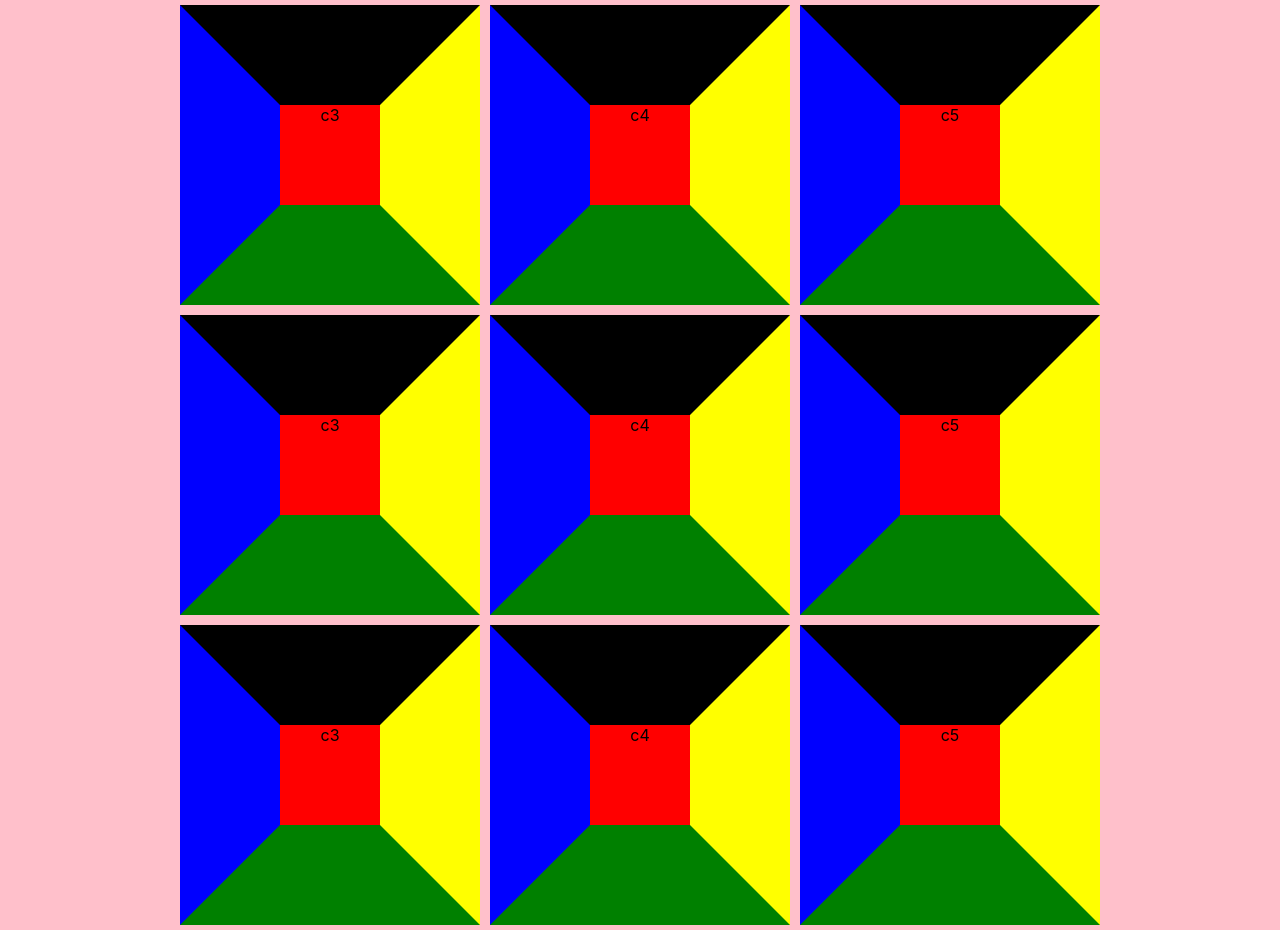
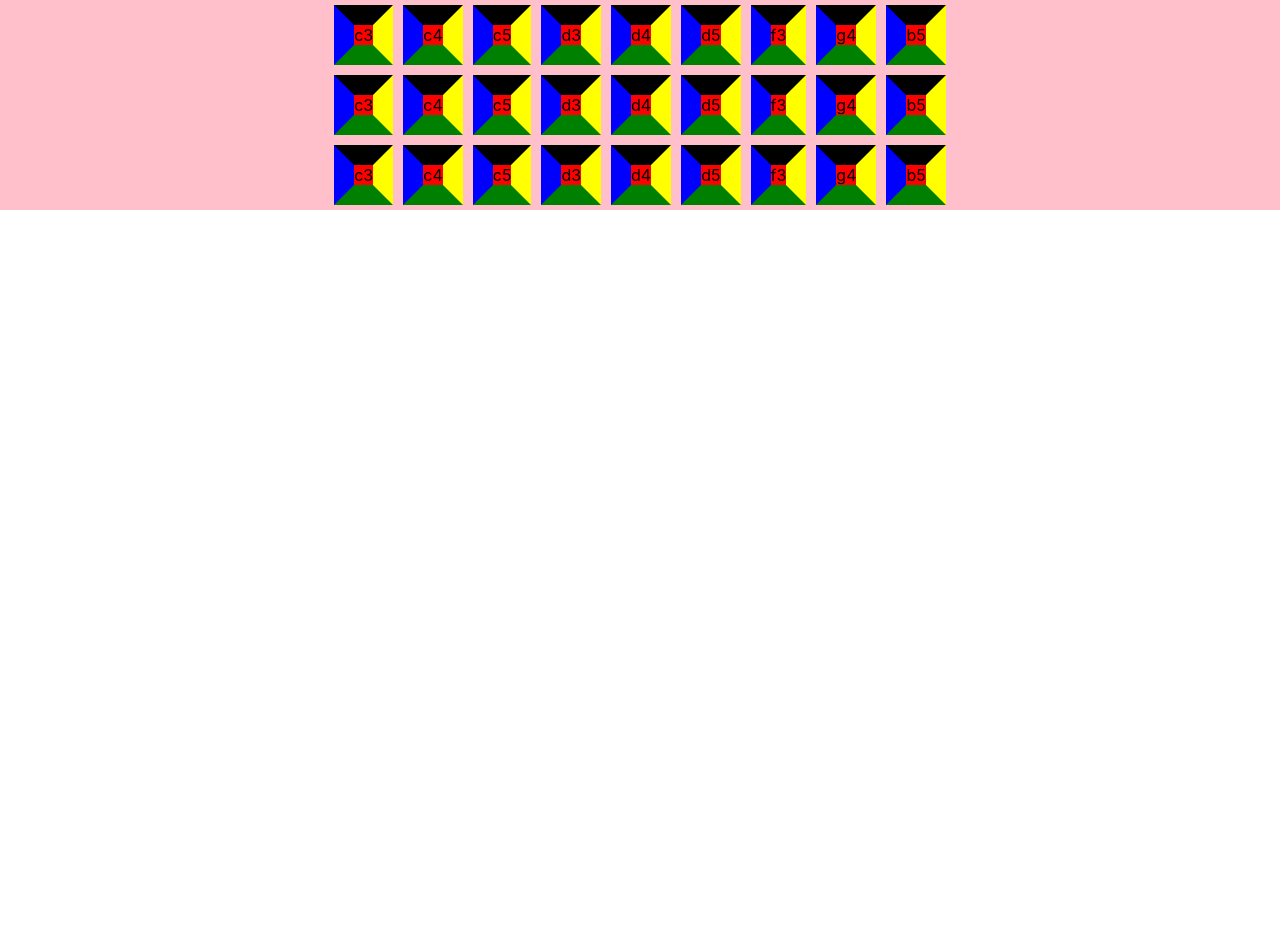
Before and after one commit to bend71/synthesizer, a React (Create React App) app: page / in a window 1280 px wide. After the commit the page ends 800 px from the top, so only its background shows below. Built offline with nearby package versions, Linux system fonts and the light colour scheme.

Commit message:
create more buttons and style

```diff
--- a/src/components/hexagon/hexagon.css
+++ b/src/components/hexagon/hexagon.css
@@ -12,12 +12,12 @@
 }
 
 .box {
-    width: 100px;
-    height: 100px;
-    border-top: 100px solid black;
-    border-left: 100px solid blue;
-    border-right: 100px solid yellow;
-    border-bottom: 100px solid green;
+    max-width: 100%;
+    height: 100%;
+    border-top: 20px solid black;
+    border-left: 20px solid blue;
+    border-right: 20px solid yellow;
+    border-bottom: 20px solid green;
     margin: 5px;
     background-color: red;
 }
--- a/src/components/synth.js
+++ b/src/components/synth.js
@@ -4,7 +4,7 @@ import './hexagon/hexagon.css';
 
 function Synthesizer() {
 
-    let allNote = [["c3", "4n"], ["c4", "8n"], ["c5", "16n"]]
+    let allNote = [["c3", "4n"], ["c4", "8n"], ["c5", "16n"], ["d3", "4n"], ["d4", "8n"], ["d5", "16n"], ["f3", "4n"], ["g4", "8n"], ["b5", "16n"]]
     // Tone.Transport.start();
 
 
```
